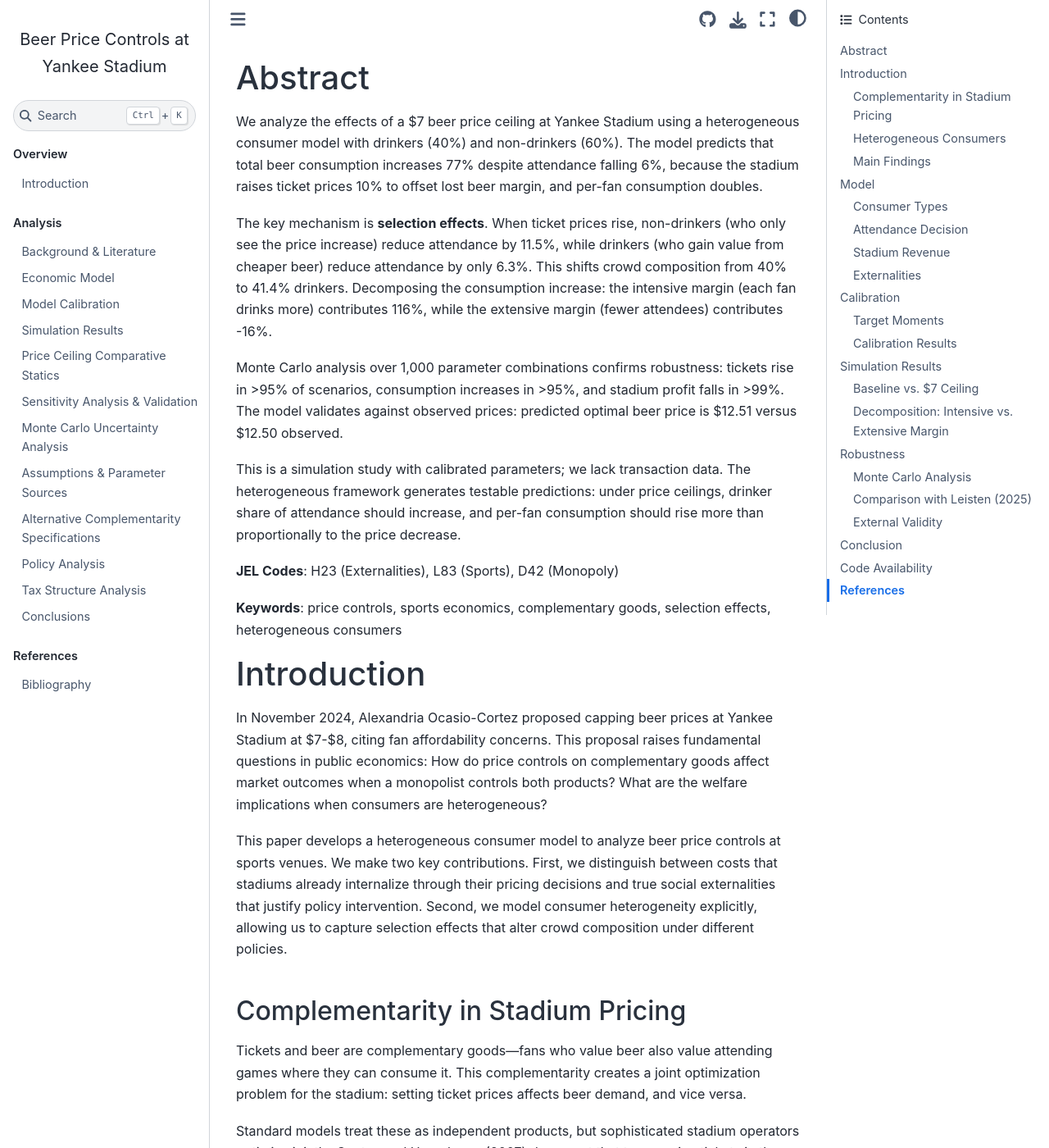
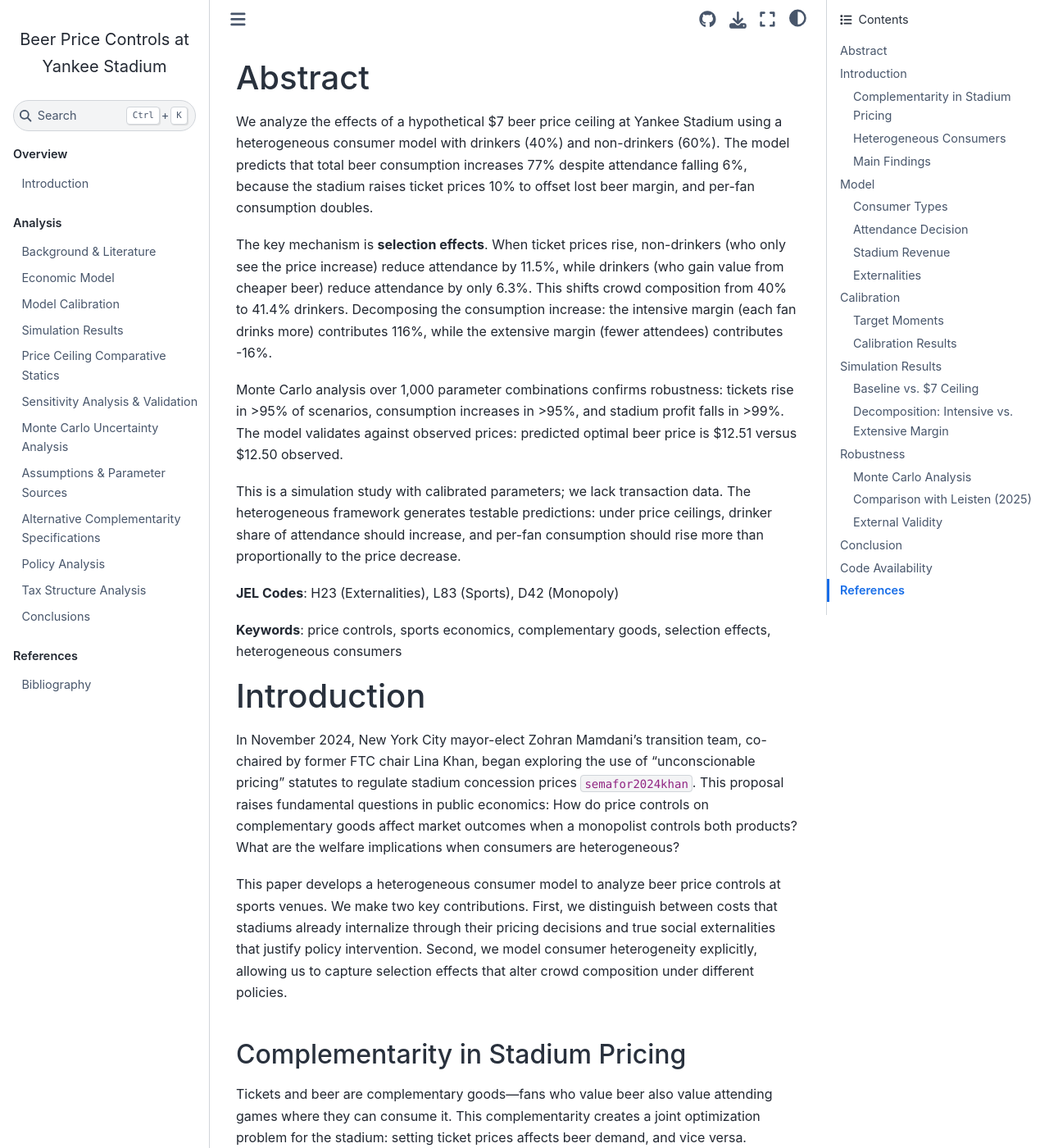
Before and after one commit to MaxGhenis/yankee-stadium-beer-price-controls, a Jupyter Book: the page built from docs/paper.md, in a window 1280 px wide and 1400 px high. Shown: the whole window at 82% size. Built offline with Jupyter Book 1.0.4 settings and Sphinx 7.4.7 and the Sphinx Book theme 1.1.4, drawn with Linux system fonts in a browser that asks for light colours; cross-references to code outside the pages are shown as plain code; some of the changed text lies outside the part shown.

Commit message:
Fix false attribution: Mamdani/Khan, not AOC
The stadium price control proposal comes from NYC mayor-elect Zohran
Mamdani's transition team, co-chaired by former FTC chair Lina Khan,
exploring "unconscionable pricing" statutes. NOT from AOC.

Also:
- Changed "$7 ceiling" to "hypothetical $7 ceiling" (no specific
  price was proposed)
- Added Semafor (2024) citation for the actual news story
- Added to references.bib and paper.md references

Sources:
- https://www.semafor.com/article/11/18/2024/economists-split-over-lina-khans-plan-to-cut-stadium-beer-prices

🤖 Generated with [Claude Code](https://claude.com/claude-code)

Co-Authored-By: Claude <noreply@anthropic.com>

```diff
--- a/docs/paper.md
+++ b/docs/paper.md
@@ -22,7 +22,7 @@ exports:
 
 # Abstract
 
-We analyze the effects of a \$7 beer price ceiling at Yankee Stadium using a heterogeneous consumer model with drinkers (40%) and non-drinkers (60%). The model predicts that total beer consumption increases 77% despite attendance falling 6%, because the stadium raises ticket prices 10% to offset lost beer margin, and per-fan consumption doubles.
+We analyze the effects of a hypothetical \$7 beer price ceiling at Yankee Stadium using a heterogeneous consumer model with drinkers (40%) and non-drinkers (60%). The model predicts that total beer consumption increases 77% despite attendance falling 6%, because the stadium raises ticket prices 10% to offset lost beer margin, and per-fan consumption doubles.
 
 The key mechanism is **selection effects**. When ticket prices rise, non-drinkers (who only see the price increase) reduce attendance by 11.5%, while drinkers (who gain value from cheaper beer) reduce attendance by only 6.3%. This shifts crowd composition from 40% to 41.4% drinkers. Decomposing the consumption increase: the intensive margin (each fan drinks more) contributes 116%, while the extensive margin (fewer attendees) contributes -16%.
 
@@ -36,7 +36,7 @@ This is a simulation study with calibrated parameters; we lack transaction data.
 
 # Introduction
 
-In November 2024, Alexandria Ocasio-Cortez proposed capping beer prices at Yankee Stadium at \$7-\$8, citing fan affordability concerns. This proposal raises fundamental questions in public economics: How do price controls on complementary goods affect market outcomes when a monopolist controls both products? What are the welfare implications when consumers are heterogeneous?
+In November 2024, New York City mayor-elect Zohran Mamdani's transition team, co-chaired by former FTC chair Lina Khan, began exploring the use of "unconscionable pricing" statutes to regulate stadium concession prices {cite}`semafor2024khan`. This proposal raises fundamental questions in public economics: How do price controls on complementary goods affect market outcomes when a monopolist controls both products? What are the welfare implications when consumers are heterogeneous?
 
 This paper develops a heterogeneous consumer model to analyze beer price controls at sports venues. We make two key contributions. First, we distinguish between costs that stadiums already internalize through their pricing decisions and true social externalities that justify policy intervention. Second, we model consumer heterogeneity explicitly, allowing us to capture selection effects that alter crowd composition under different policies.
 
@@ -227,4 +227,5 @@ The repository includes:
 - Leisten, M. (2025). Economic analysis of beer price controls at Yankee Stadium. Unpublished working paper. Available at: https://x.com/LeistenEcon/status/1990150035615494239
 - Lenk, K. M., Toomey, T. L., & Erickson, D. J. (2010). Alcohol control policies and practices at professional sports stadiums. *Public Health Reports*, 125(5), 665-673.
 - Luca, M., & Sood, N. (2018). Sobering up after the seventh inning: Alcohol and crime around the ballpark. *Journal of Policy Analysis and Management*, 37(4), 833-860.
+- Semafor Staff. (2024). Economists spar over Lina Khan's plan to cut stadium beer prices. *Semafor*. https://www.semafor.com/article/11/18/2024/economists-split-over-lina-khans-plan-to-cut-stadium-beer-prices
 - Telser, L. G. (1979). A theory of monopoly of complementary goods. *The Journal of Business*, 52(2), 211-230.
--- a/docs/references.bib
+++ b/docs/references.bib
@@ -248,3 +248,13 @@
   publisher={University of Chicago Press},
   note={Foundational theory paper on multi-product monopoly pricing with complementary goods. Shows conditions under which bundling and joint pricing affect welfare.}
 }
+
+@article{semafor2024khan,
+  title={Economists Spar Over Lina Khan's Plan to Cut Stadium Beer Prices},
+  author={{Semafor Staff}},
+  journal={Semafor},
+  year={2024},
+  month={November},
+  url={https://www.semafor.com/article/11/18/2024/economists-split-over-lina-khans-plan-to-cut-stadium-beer-prices},
+  note={Reports on NYC mayor-elect Zohran Mamdani's transition team exploring use of unconscionable pricing statutes to regulate stadium concession prices, with former FTC chair Lina Khan as transition co-chair.}
+}
```
Also changed, not shown: docs/abstract.md (+1 -1 lines), docs/intro.md (+1 -1 lines).
